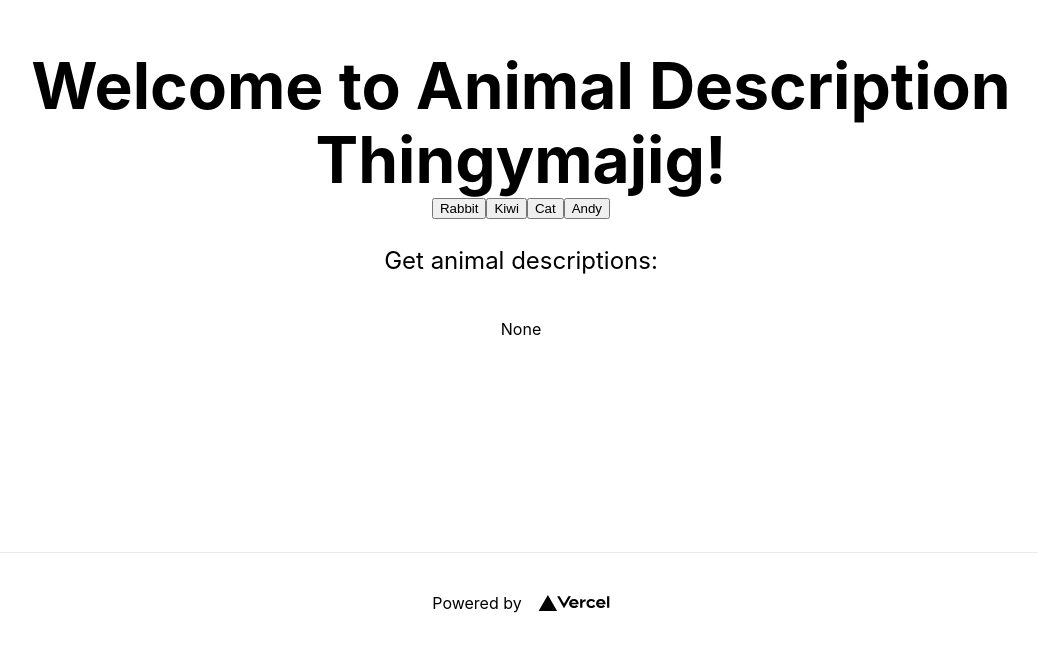
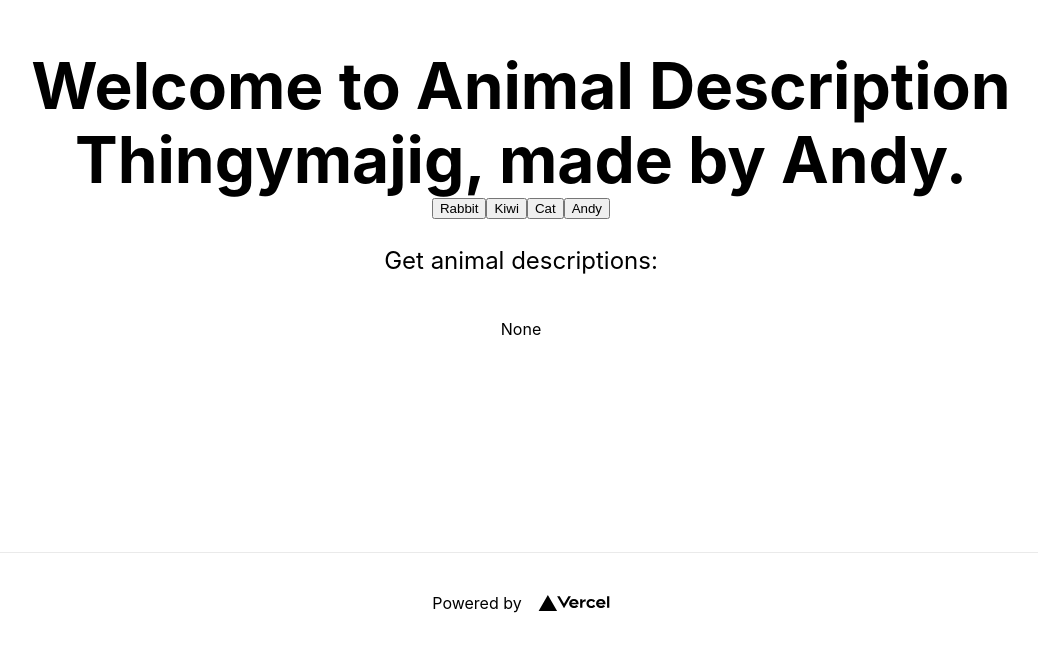
Before and after one commit to AndySpeedCurve/workflow, a Next.js app: page / in a window 1280 px wide. Shown: the part 148-800 px from the top of the page, without its empty margins (119-1157 px from the left). Built offline with nearby package versions, Linux system fonts and the light colour scheme.

Commit message:
Update to test push Workflow

```diff
--- a/pages/index.tsx
+++ b/pages/index.tsx
@@ -21,7 +21,7 @@ export default function Home() {
 
       <main>
         <h1 className={styles.title}>
-          Welcome to Animal Description Thingymajig!
+          Welcome to Animal Description Thingymajig, made by Andy.
         </h1>
 
         <div>
```
